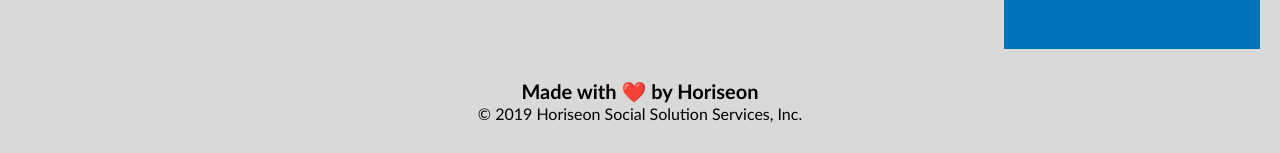
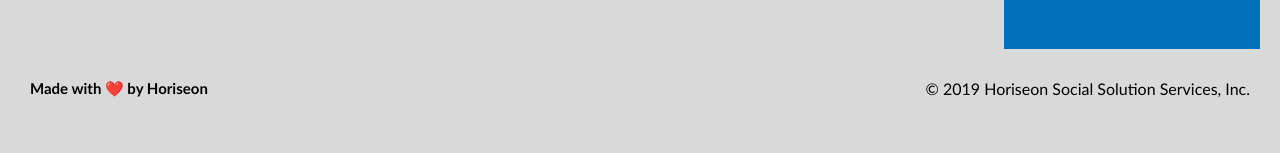
Before and after one commit to lverghese/horiseon-marketing, a plain HTML site: page index.html in a window 1280 px wide. Shown: the part 1870-2023 px from the top of the page. After the commit the page ends 1998 px from the top, so only its background shows below. Drawn offline with Linux system fonts and the light colour scheme.

Commit message:
flexbox to footer

```diff
--- a/assets/css/style.css
+++ b/assets/css/style.css
@@ -66,10 +66,14 @@ footer {
     clear: both;
     font-family: 'Trebuchet MS', 'Lucida Sans Unicode', 'Lucida Grande', 'Lucida Sans', Arial, sans-serif;
     text-align: center;
+    display: flex;
+    justify-content: space-between;
+    flex-wrap: wrap;
+
 }
 
 footer h2 {
-    font-size: 20px;
+    font-size: 15px;
 }
 
 
```
